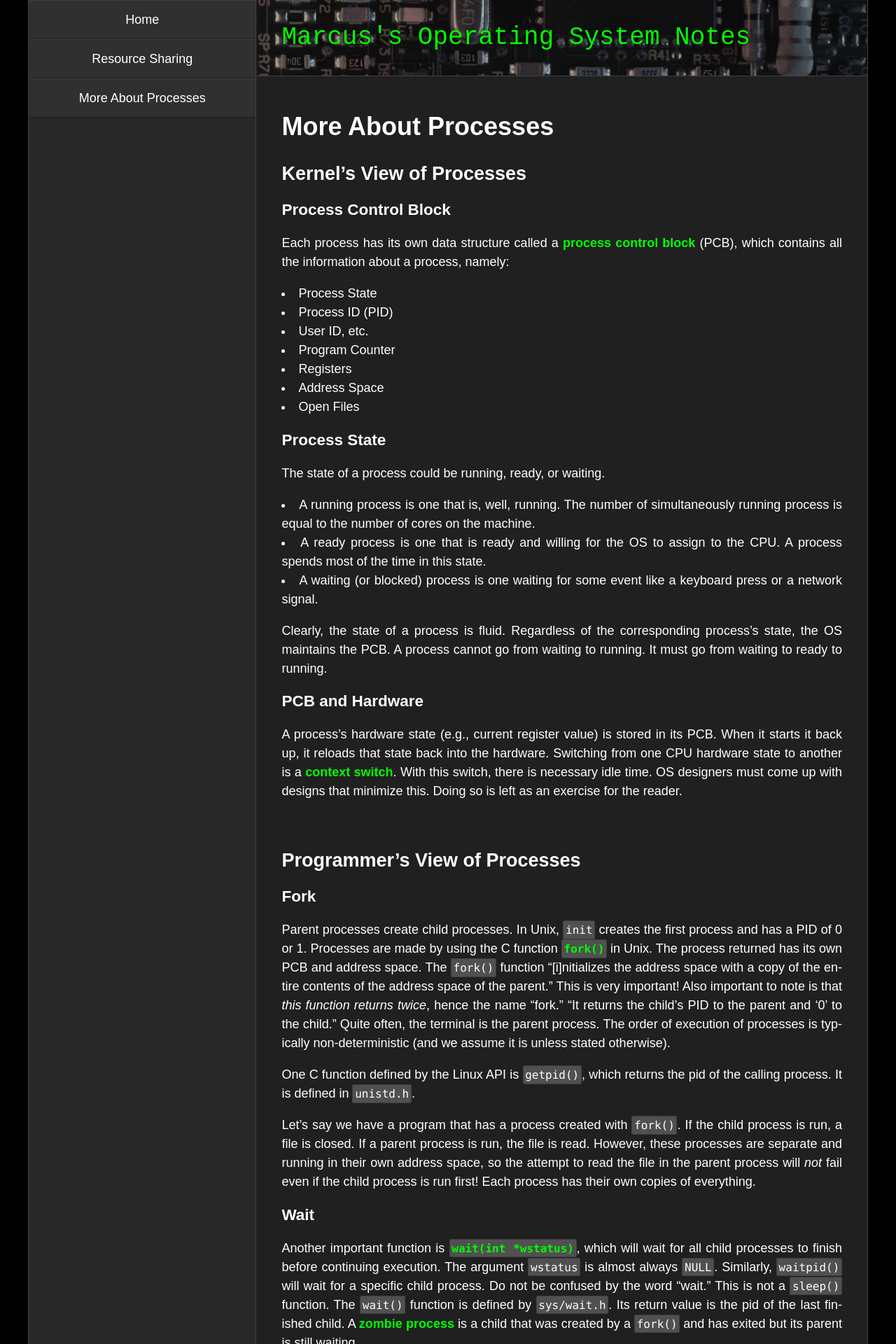
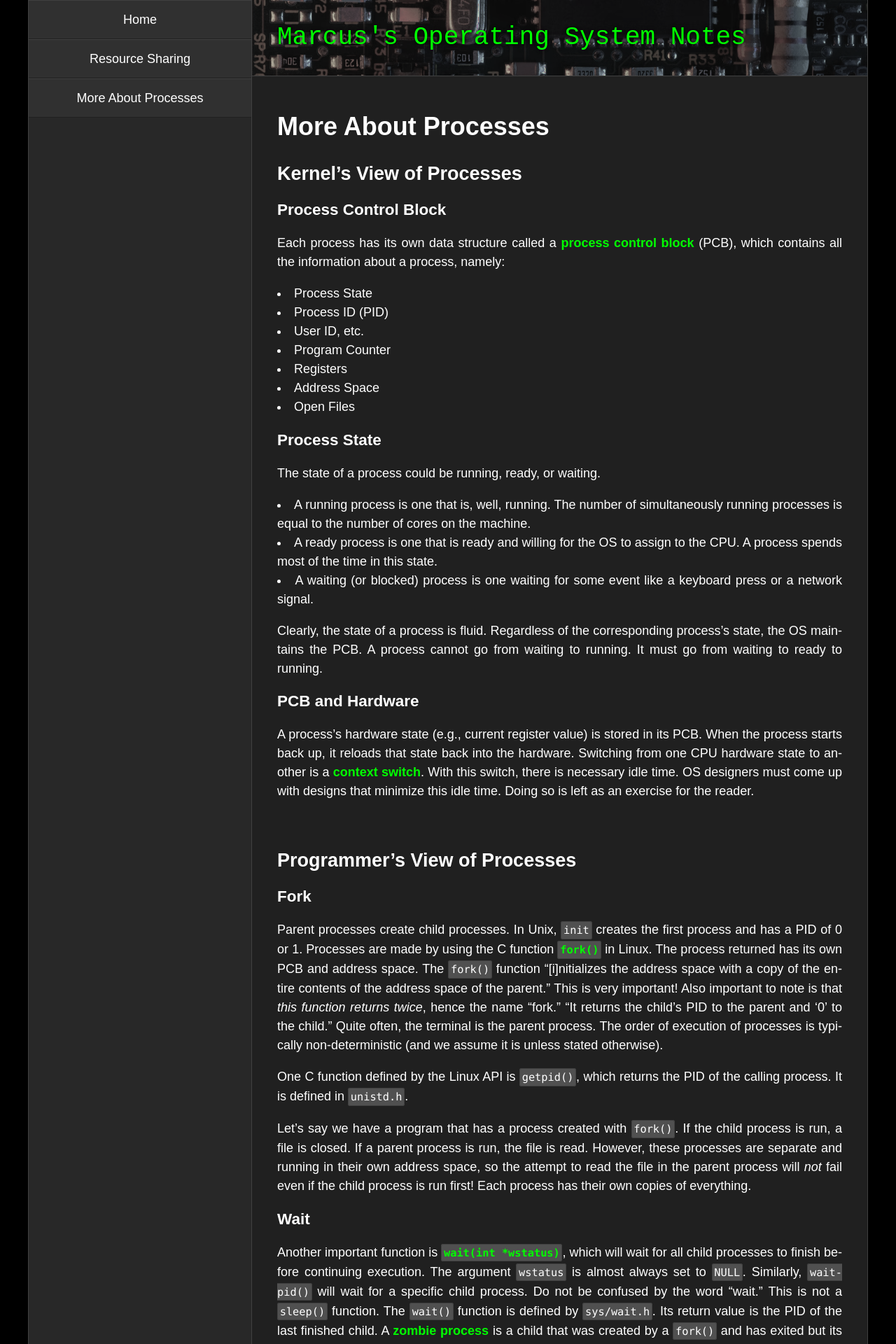
Before and after one commit to mabartlett/TCSS422Notes, a Jekyll site: the page built from _topics/02_processes.md, in a window 1280 px wide. Shown: the top 1920 px of the page at 70% size. Built offline with Jekyll 4.4.1, drawn with Linux system fonts in a browser that asks for light colours; some of the changed text lies outside the part shown.

Commit message:
Spend way too long fixing layout.

```diff
--- a/_sass/main.scss
+++ b/_sass/main.scss
@@ -13,12 +13,12 @@ pre {
     margin: 1rem 0;
     padding: 1rem;
     border-bottom: 1px solid;
-    max-width: 40rem;
-    overflow-x: scroll;
+    word-wrap: break-word;
+    white-space: pre-wrap;
 }
 
 code {
-    font-size: 16px;
+    font-size: 0.85rem;
     font-family: "consolas", "dejavu sans mono", monospace;
 }
 
@@ -75,7 +75,7 @@ a:focus {
 
 .l-flex-container {
     display: flex;
-    flex-wrap: wrap;
+    flex-wrap: no-wrap;
     justify-content: center;
     max-width: 1200px;
     margin: auto;
@@ -83,8 +83,8 @@ a:focus {
 }
 
 .l-small-column {
-    flex-basis: 12rem;
-    flex-grow: 1;
+    width: 320px;
+    flex-shrink: 0;
     box-sizing: border-box;
     border-left: 1px solid;
     border-right: 1px solid;
@@ -93,8 +93,6 @@ a:focus {
 .l-large-column {
     display: flex;
     flex-direction: column;
-    flex-basis: 24rem;
-    flex-grow: 4;
     box-sizing: border-box;
     border-right: 1px solid;
     min-height: 100vh;
@@ -176,10 +174,6 @@ li code {
     border: 1px solid;
 }
 
-figure[class="highlight"] {
-
-}
-
 footer {
     font-size: 0.8rem;
     line-height: 0.9rem;
@@ -191,3 +185,27 @@ footer {
 footer a {
     text-decoration: underline;
 }
+
+
+@media screen and (max-width: 780px) {
+    html {
+        font-size: 16px;
+    }
+
+    .l-flex-container {
+        flex-wrap: wrap;
+    }
+
+    .l-small-column {
+        width: 100%;
+        flex-shrink: 0;
+        box-sizing: border-box;
+        border-left: 0;
+        border-right: 0;
+    }
+
+    .l-large-column {
+        border-right: 0;
+        min-height: 100vh;
+    }
+}
--- a/_topics/02_processes.md
+++ b/_topics/02_processes.md
@@ -23,7 +23,7 @@ Each process has its own data structure called a **process control block** (PCB)
 
 The state of a process could be running, ready, or waiting.
 
-- A running process is one that is, well, running. The number of simultaneously running process is equal to the number of cores on the machine.
+- A running process is one that is, well, running. The number of simultaneously running processes is equal to the number of cores on the machine.
 - A ready process is one that is ready and willing for the OS to assign to the CPU. A process spends most of the time in this state.
 - A waiting (or blocked) process is one waiting for some event like a keyboard press or a network signal.
 
@@ -31,21 +31,21 @@ Clearly, the state of a process is fluid. Regardless of the corresponding proces
 
 ### PCB and Hardware
 
-A process's hardware state (e.g., current register value) is stored in its PCB. When it starts it back up, it reloads that state back into the hardware. Switching from one CPU hardware state to another is a **context switch**. With this switch, there is necessary idle time. OS designers must come up with designs that minimize this. Doing so is left as an exercise for the reader.
+A process's hardware state (e.g., current register value) is stored in its PCB. When the process starts back up, it reloads that state back into the hardware. Switching from one CPU hardware state to another is a **context switch**. With this switch, there is necessary idle time. OS designers must come up with designs that minimize this idle time. Doing so is left as an exercise for the reader.
 
 ## Programmer's View of Processes
 
 ### Fork
 
-Parent processes create child processes. In Unix, `init` creates the first process and has a PID of 0 or 1. Processes are made by using the C function **`fork()`** in Unix. The process returned has its own PCB and address space. The `fork()` function "[i]nitializes the address space with a copy of the entire contents of the address space of the parent." This is very important! Also important to note is that *this function returns twice*, hence the name "fork." "It returns the child's PID to the parent and '0' to the child." Quite often, the terminal is the parent process. The order of execution of processes is typically non-deterministic (and we assume it is unless stated otherwise).
+Parent processes create child processes. In Unix, `init` creates the first process and has a PID of 0 or 1. Processes are made by using the C function **`fork()`** in Linux. The process returned has its own PCB and address space. The `fork()` function "[i]nitializes the address space with a copy of the entire contents of the address space of the parent." This is very important! Also important to note is that *this function returns twice*, hence the name "fork." "It returns the child's PID to the parent and '0' to the child." Quite often, the terminal is the parent process. The order of execution of processes is typically non-deterministic (and we assume it is unless stated otherwise).
 
-One C function defined by the Linux API is `getpid()`, which returns the pid of the calling process. It is defined in `unistd.h`.
+One C function defined by the Linux API is `getpid()`, which returns the PID of the calling process. It is defined in `unistd.h`.
 
 Let's say we have a program that has a process created with `fork()`. If the child process is run, a file is closed. If a parent process is run, the file is read. However, these processes are separate and running in their own address space, so the attempt to read the file in the parent process will *not* fail even if the child process is run first! Each process has their own copies of everything.
 
 ### Wait
 
-Another important function is **`wait(int *wstatus)`**, which will wait for all child processes to finish before continuing execution. The argument `wstatus` is almost always `NULL`. Similarly, `waitpid()` will wait for a specific child process. Do not be confused by the word "wait." This is not a `sleep()` function. The `wait()` function is defined by `sys/wait.h`. Its return value is the pid of the last finished child. A **zombie process** is a child that was created by a `fork()` and has exited but its parent is still waiting.
+Another important function is **`wait(int *wstatus)`**, which will wait for all child processes to finish before continuing execution. The argument `wstatus` is almost always set to `NULL`. Similarly, `waitpid()` will wait for a specific child process. Do not be confused by the word "wait." This is not a `sleep()` function. The `wait()` function is defined by `sys/wait.h`. Its return value is the PID of the last finished child. A **zombie process** is a child that was created by a `fork()` and has exited but its parent is still waiting.
 
 ### Process Creation
 
@@ -60,6 +60,8 @@ int execvp(const char *filename, char *const argv[])
 - `filename` is the command.
 - `argv[]` is the list of arguments, the first of which should be whatever `filename` was. You better remember to put `NULL` at the end!
 
-This function stops the current process and loads the specified program into the current one's address space. *This all remains within the same process.* It returns nothing if everything went well and -1 otherwise. There is a similar--perhaps even more popular function--called `exec()` that you might see referenced more often, but that one doesn't have `const` in front of its parameters and I don't like that. By the way, `strdup()` is going to be your friend.
+This function stops the current process and loads the specified program into the current one's address space. *This all remains within the same process.* It returns nothing if everything went well and -1 otherwise. There is a similar--perhaps even more popular function--called `exec()` that you might see referenced more often, but that one doesn't have `const` in front of its parameters and I don't like that.
 
-This isn't related to anything, but the `wc` program will give you the newline, word, and byte count for a file.
+## Miscellaneous
+
+The `wc` program will give you the newline, word, and byte count for a file. Similarly, the command `grep -c word file` will give you a count of all occurrences of `word` in `file`. The C function `strdup()` is going to be your friend.
```
Also changed, not shown: _topics/01_resource.md (+2 -2 lines), 4 other files.
